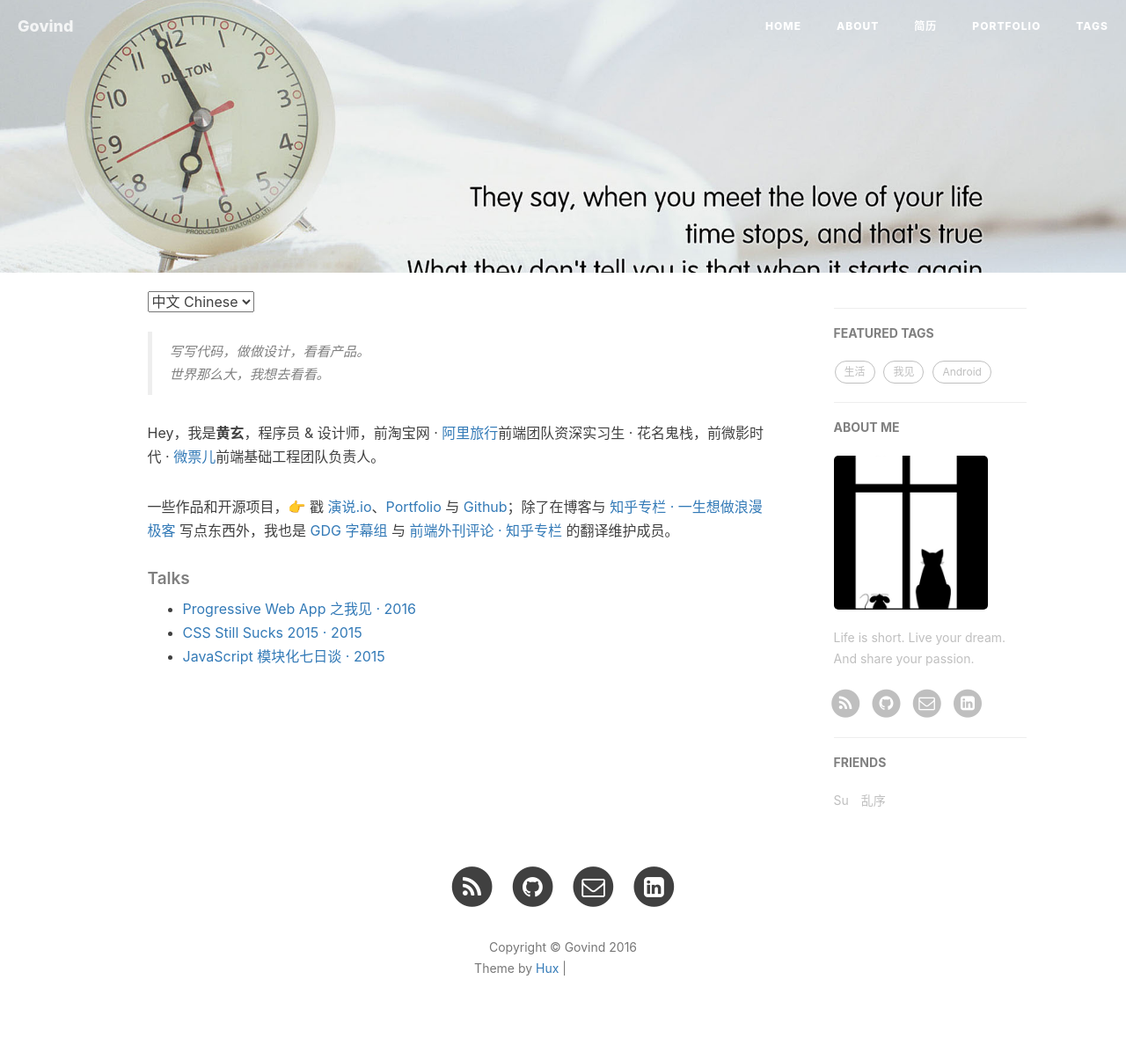
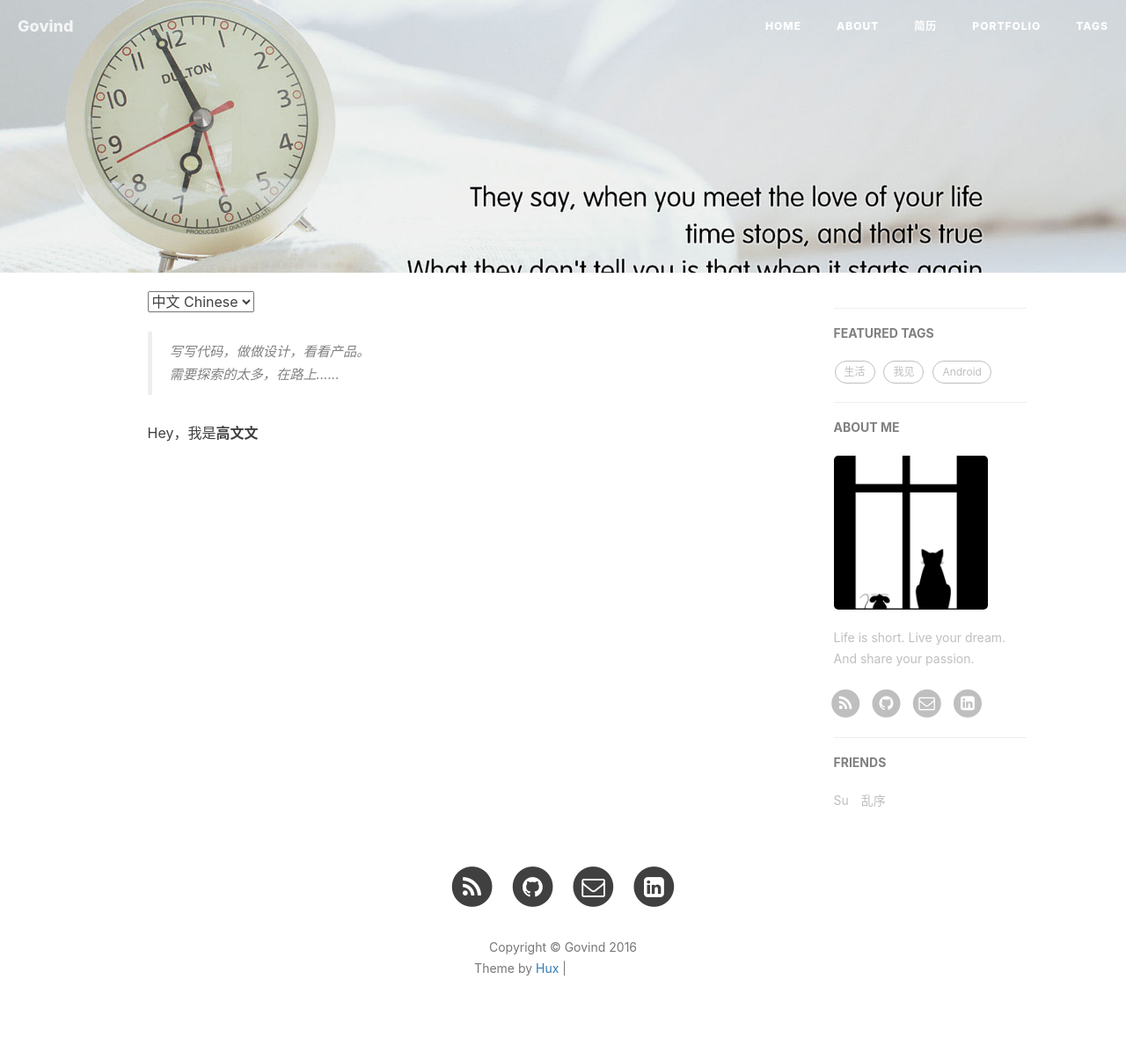
Before and after one commit to gaocn/gaocn.github.io, a Jekyll site: the page built from about.html, in a window 1280 px wide. Shown: the whole page at 88% size. Built offline with Jekyll 4.4.1, drawn with Linux system fonts in a browser that asks for light colours; comment, search, counter and statistics services are not loaded; grey boxes are pictures that could not be loaded.

Commit message:
Update about.html

```diff
--- a/about.html
+++ b/about.html
@@ -16,39 +16,20 @@ header-img: "img/post_bg/17.jpg"
 
     <!--copied from markdown -->
     <blockquote><p>写写代码，做做设计，看看产品。<br>
-    世界那么大，我想去看看。</p></blockquote>
+    需要探索的太多，在路上......</p></blockquote>
 
-    <p>Hey，我是<strong>黄玄</strong>，程序员 &amp; 设计师，前淘宝网 · <a href="http://alitrip.com">阿里旅行</a>前端团队资深实习生 · 花名鬼栈，前微影时代 · <a href="http://www.wepiao.com/?r=movie">微票儿</a>前端基础工程团队负责人。</p>
+    <p>Hey，我是<strong>高文文</strong>
 
-    <p>一些作品和开源项目，👉 戳 <a href="https://zhuanlan.zhihu.com/p/21280918">演说.io</a>、<a href="/portfolio">Portfolio</a> 与 <a href="http://github.com/huxpro">Github</a>；除了在博客与 <a href="http://zhuanlan.zhihu.com/huxblog">知乎专栏 · 一生想做浪漫极客</a> 写点东西外，我也是 <a href="http://www.gfansub.com/">GDG 字幕组</a> 与 <a href="http://zhuanlan.zhihu.com/FrontendMagazine">前端外刊评论 · 知乎专栏</a> 的翻译维护成员。</p>
 
-    <h5>Talks</h5>
-
-    <ul>
-    <li><a href="http://huangxuan.me/2016/06/05/pwa-in-my-pov/">Progressive Web App 之我见 · 2016</a></li>
-    <li><a href="http://huangxuan.me/2015/12/28/css-sucks-2015/">CSS Still Sucks 2015 · 2015</a></li>
-    <li><a href="http://huangxuan.me/2015/07/09/js-module-7day/">JavaScript 模块化七日谈 · 2015</a></li>
-    </ul>
 </div>
 
 <!-- English Version -->
 <div class="en post-container">
-    <blockquote><p>Yet another Frontend Engineer. <br>
-    Yet another Lifelong Designer.</p></blockquote>
+    <blockquote><p>An Passionate Engineer and Learner. <br>
+    </blockquote>
 
-    <p>Hi, I am <strong>Huang Xuan(黄玄)</strong>，you can call me <strong>Hux</strong>. I'm an engineer &amp; a designer who loves to build software such as <a href="http://yanshuo.io">Yanshuo.io</a> and more (<a href="/portfolio">Portfolio 👉</a> and <a href="http://github.com/huxpro">Github 👉</a>). I studied Digital Media Art and graduated from <a href="https://en.wikipedia.org/wiki/Communication_University_of_China">Communication University of China</a> in 2016.</p>
+    <p>Hi, I am <strong>Gao Wenwen(高文文)</strong>
 
-    <p>As an engineer, I worked at Wepiao (<a href="https://www.crunchbase.com/organization/wepiao#/entity">see CrunchBase</a>) as the dev lead of Front-End Infrastructure Team, and used to intern at <a href="https://www.alitrip.com/">Alibaba Trip</a> for one year. As a designer, I was offered to be the UI/UX Designer Intern of Alibaba, Microsoft etc.</p>
-
-    <p>Moreover, I'm also a translator at <a href="http://www.gfansub.com/">GDG China Subtitle Team</a>, maintainer at <a href="http://zhuanlan.zhihu.com/FrontendMagazine">Frontend Magazine</a> and the owner of <a href="http://zhuanlan.zhihu.com/huxblog">Lifelong Romantic Geek</a>.</p>
-
-    <h5>Talks</h5>
-
-    <ul>
-    <li><a href="http://huangxuan.me/2016/06/05/pwa-in-my-pov/">Progressive Web App in my pov · 2016</a></li>
-    <li><a href="http://huangxuan.me/2015/12/28/css-sucks-2015/">CSS Still Sucks 2015 · 2015</a></li>
-    <li><a href="http://huangxuan.me/2015/07/09/js-module-7day/">JavaScript Modularization Journey · 2015</a></li>
-    </ul>
 </div>
 
 <!-- Handle Language Change -->
```
